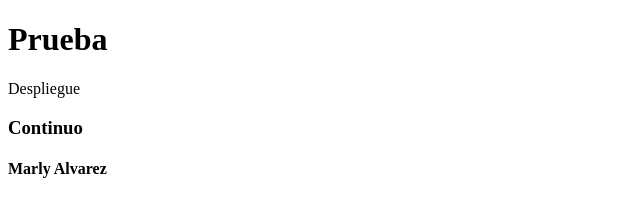
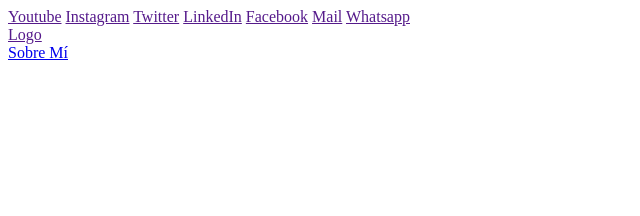
Before and after one commit to Newmannsoft/thenewmann, a plain HTML site: page index.html in a window 1280 px wide. Shown: the whole page, without its empty margins (0-640 px from the left). Drawn offline with Linux system fonts and the light colour scheme.

Commit message:
Maquetando el Header

```diff
--- a/index.html
+++ b/index.html
@@ -1,17 +1,36 @@
 <!DOCTYPE html>
-<html lang="en">
+<html lang="es">
 <head>
     <meta charset="UTF-8">
     <meta http-equiv="X-UA-Compatible" content="IE=edge">
     <meta name="viewport" content="width=device-width, initial-scale=1.0">
-    <title>Document</title>
+    <title>Hey Newmann</title>
+    <link rel="stylesheet" href="./Css/main.css">
 </head>
 <body>
+    <header>
+        <section>
+            <div>
+                <a href="">Youtube</a>
+                <a href="">Instagram</a>
+                <a href="">Twitter</a>
+                <a href="">LinkedIn</a>
+                <a href="">Facebook</a>
+                <a href="">Mail</a>
+                <a href="">Whatsapp</a>
+            </div>
+        </section>
+        <nav>
+            <section>
+                <a href="">Logo</a>
+            </section>
+            <section>
+                <a href="./perfil.html">Sobre Mí</a>
+            </section>
+        </nav>
+    </header>
     <main>
-        <H1>Prueba</H1>
-        <p>Despliegue</p>
-        <h3>Continuo</h3>
-        <h4>Marly Alvarez</h4>
+
     </main>
 </body>
 </html>
```
Also changed, not shown: Css/main.css (added), blog.html (added), blogs.html (added), perfil.html (added).
